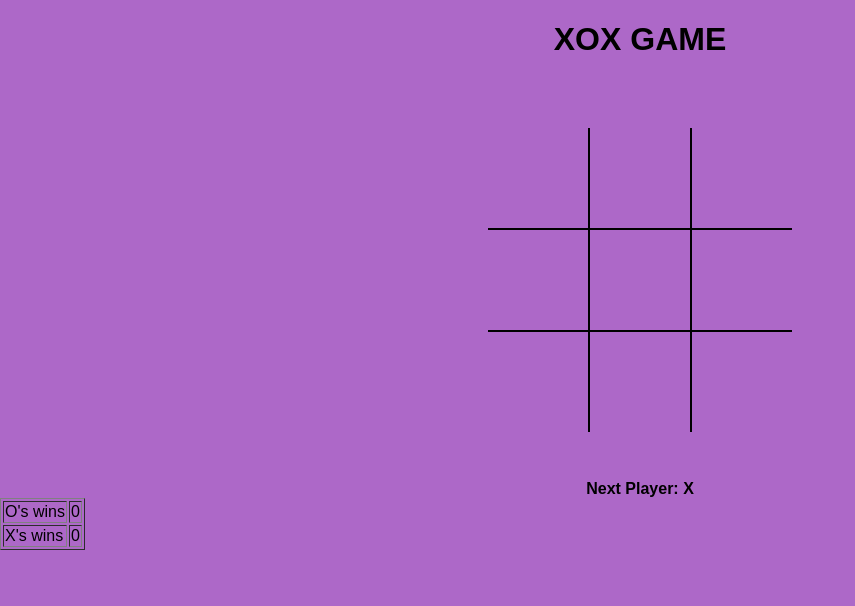
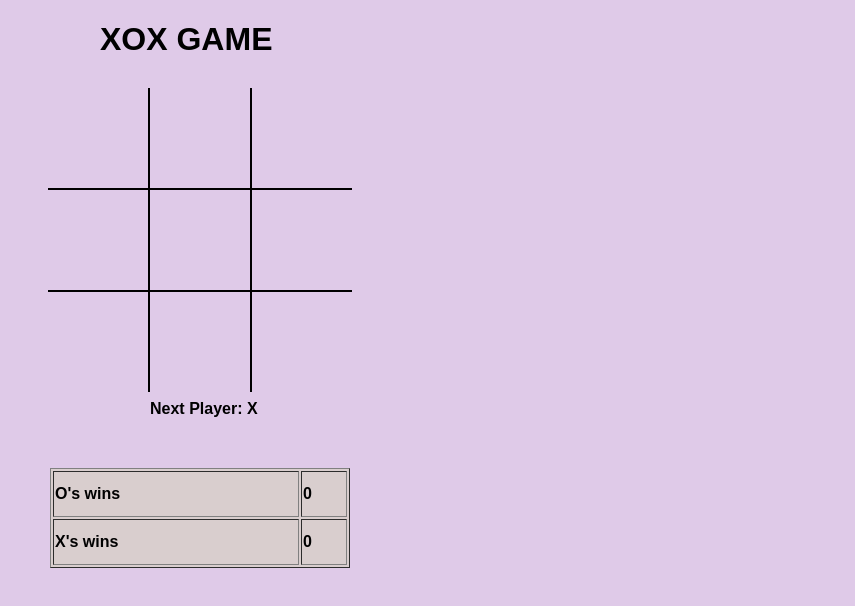
Before and after one commit to beyzasahingoz/advance-termproject, a plain HTML site: page index.html in a window 1280 px wide. Shown: the whole page, without its empty margins (0-855 px from the left). Drawn offline with Linux system fonts and the light colour scheme.

Commit message:
Update style.css

```diff
--- a/style.css
+++ b/style.css
@@ -5,11 +5,12 @@
 body {
   font-family: sans-serif;
   margin: 0;
-  background-color: rgb(173, 104, 200);
+  background-color: rgb(223, 202, 232);
 }
 
 h1 {
-  text-align: center;
+  margin-left: 100px;
+  /*670*/
 }
 #game {
   display: flex;
@@ -17,11 +18,22 @@ h1 {
 }
 #currentClass {
   font-weight: bold;
-  text-align: center;
+  margin-left: 150px;
+  /*700*/
 }
+#winnerCount {
+  font-weight: bold;
+  margin-left: 50px;
+  margin-top: 50px;
+  width:300px;
+  height:100px;
+  background-color: rgb(217, 206, 206);
+}
+
 .board {
-  width: 100vw;
-  height: 400px;
+  width: 400px;
+  height: 320px;
+  /*margin-left: 550px;*/
   display: grid;
   justify-content: center;
   align-content: center;
@@ -109,7 +121,7 @@ h1 {
   .board.circle .cell:not(.x):not(.circle):hover::after {
     width: calc(var(--mark-size) * .7);
     height: calc(var(--mark-size) * .7);
-    background-color:rgb(173, 104, 200);
+    background-color:rgb(223, 202, 232);
   }
 
   .winning-message {
@@ -123,7 +135,7 @@ h1 {
     justify-content: center;
     align-items: center;
     color: white;
-    font-size: 5rem;
+    font-size: 4rem;
     flex-direction: column;
   }
 
@@ -144,3 +156,13 @@ h1 {
   .winning-message.show {
     display: flex;
   }
+ /* @media (max-width: 400px) {
+    .board {
+    width: 300px;
+    height: 240px;
+    }
+    .cell {
+    --cell-size: 75px;
+    --mark-size: calc(var(--cell-size) * .9);
+    }
+    } */
```
